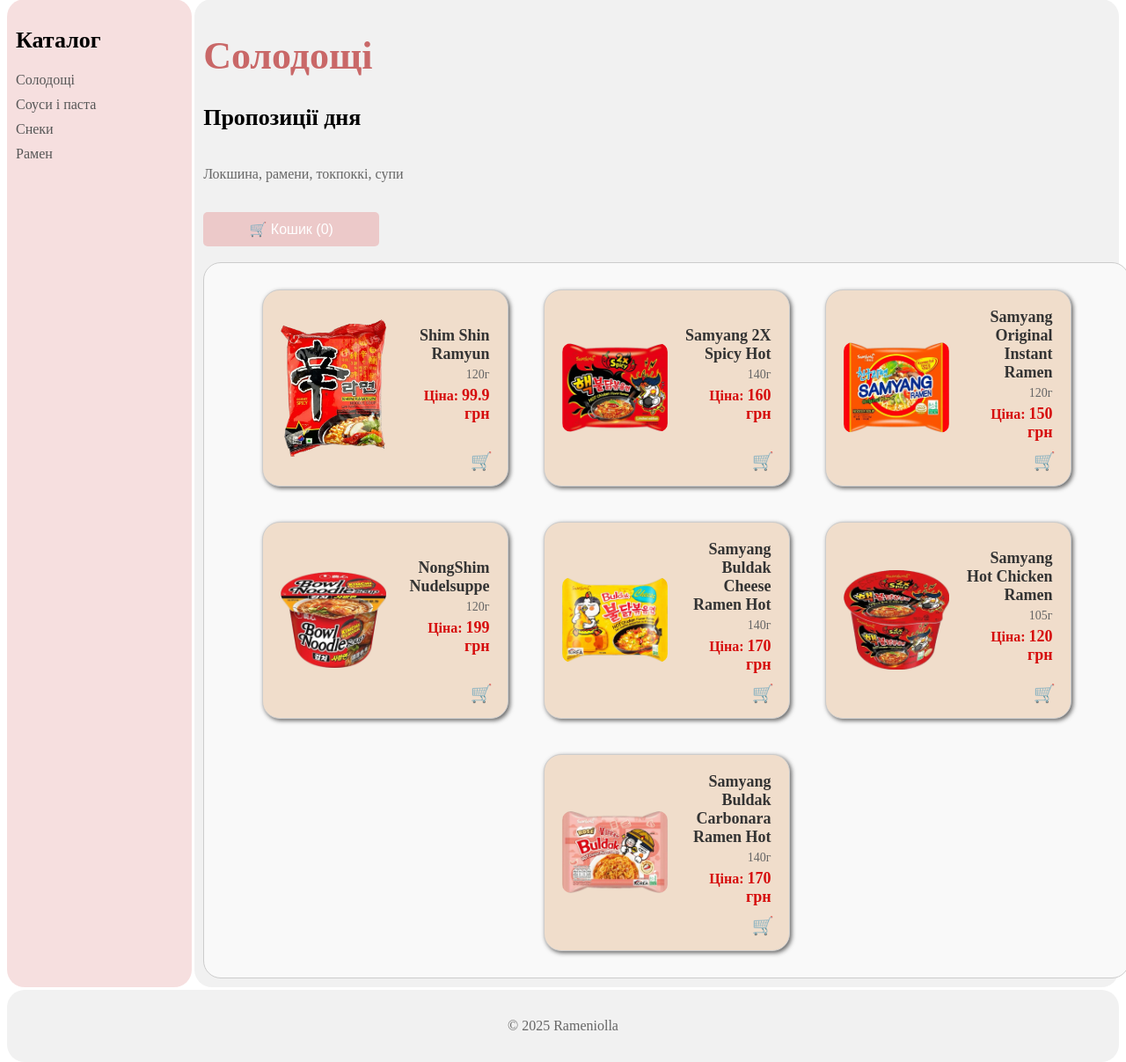
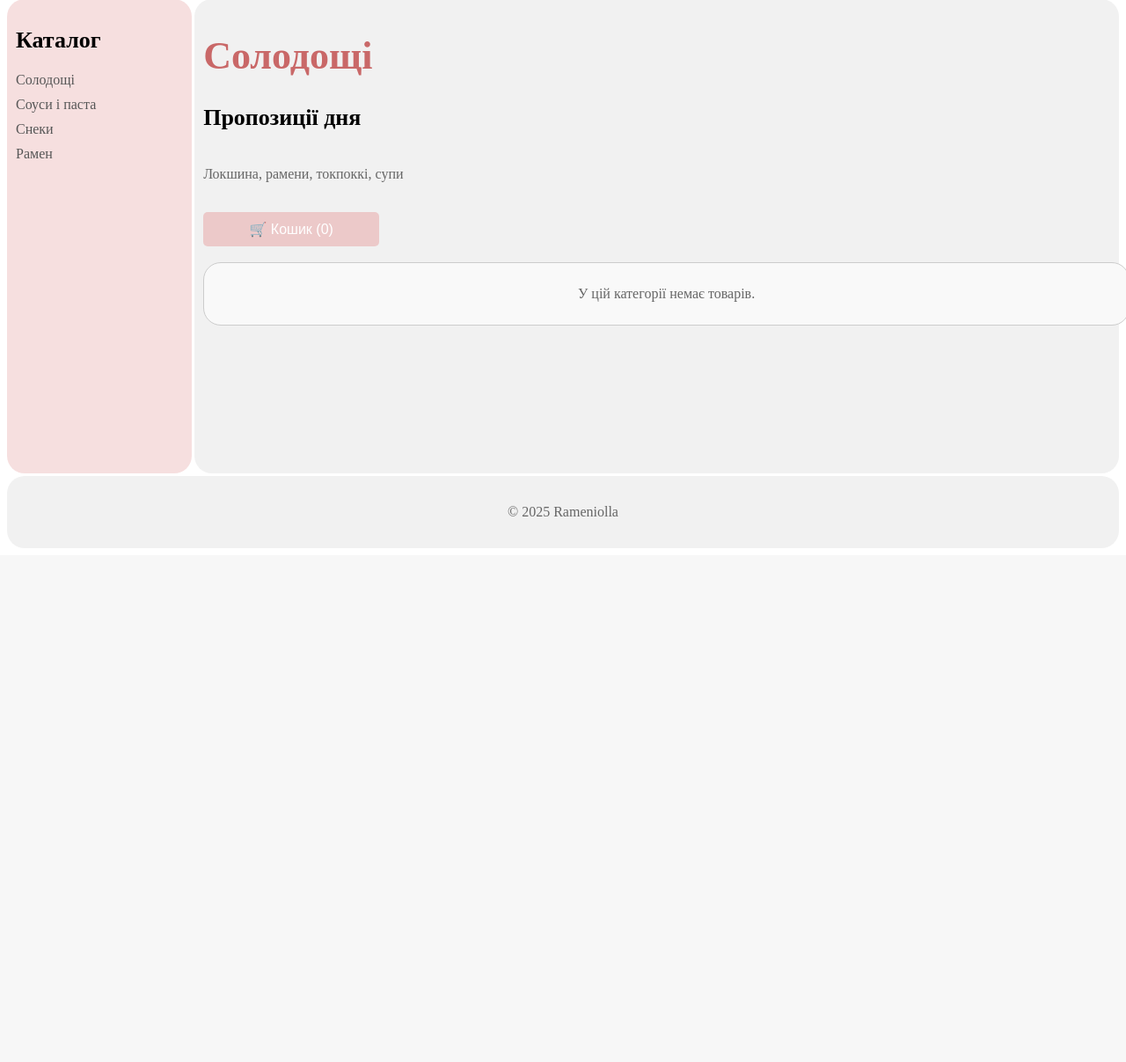
Before and after one commit to meuans/Lab1_Stelmakh_TA-22, a PHP site: page /?leftchoise=sweets in a window 1280 px wide. Shown: the part 185-1392 px from the top of the page at 88% size. After the commit the page ends 772 px from the top, so only its background shows below. Run offline with PHP 8.4, Linux system fonts and the light colour scheme; tables that the repository leaves empty or names only in its code hold one stand-in row (values such as "Sample post").

Commit message:
Додано вивід з бд, фільтрацію за категорією (рамен)

```diff
--- /dev/null
+++ b/connect.php
@@ -0,0 +1,20 @@
+<?php
+$host = 'localhost';
+$db   = 'asian_store';
+$user = 'client1';
+$pass = '';
+$charset = 'utf8mb4';
+
+$dsn = "mysql:host=$host;dbname=$db;charset=$charset";
+$options = [
+    PDO::ATTR_ERRMODE            => PDO::ERRMODE_EXCEPTION,
+    PDO::ATTR_DEFAULT_FETCH_MODE => PDO::FETCH_ASSOC,
+];
+
+try {
+    $pdo = new PDO($dsn, $user, $pass, $options);
+} catch (\PDOException $e) {
+    die("Помилка з'єднання з БД: " . $e->getMessage());
+}
+
+?>
--- a/index.php
+++ b/index.php
@@ -1,5 +1,7 @@
 <?php
 require __DIR__ . '/vendor/autoload.php';
+require_once __DIR__ . '/connect.php'; // Підключення до бази даних
+
 
 use GuzzleHttp\Client;
 use GuzzleHttp\Exception\RequestException;
@@ -22,15 +24,18 @@ $httpClient = new Client([
 
 
 $selectedMenuL = null;
+
 if (isset($_GET['leftchoise'])) {
     $selectedMenuL = $_GET['leftchoise'];
- }
+
+    // Якщо ключ не існує в меню — 404
     if (!array_key_exists($selectedMenuL, $leftMenu)) {
-    $selectedMenuL = null;
-        header("HTTP/1.1 404 Not Found");
-        echo "404 not found";
+        http_response_code(404);
+        echo "404 - Категорія не знайдена.";
         exit;
     }
+}
+
 
 
 ?>
@@ -101,81 +106,39 @@ $httpClient = new Client([
                 <br> <br>
             </div>
 
+            <?php
+            $items = [];
+            if (null !== $selectedMenuL) {
+                $stmt = $pdo->prepare("SELECT * FROM `products` WHERE category = ?");
+                $stmt->execute([$selectedMenuL]);
+                $items = $stmt->fetchAll();
+            }
+            ?>
+
+
+
 
             <div id="catalog">
-
+    <?php if (!empty($items)) : ?>
+        <?php foreach ($items as $item) : ?>
             <div class="item">
-                    <img src="./img/sticker1.webp" alt="Shim Shin Ramyun" height="120">
-
+                <img src="<?= htmlspecialchars($item['image_url']) ?>" alt="<?= htmlspecialchars($item['title']) ?>" height="120">
                 <div class="item-info">
-                        <div class="item-title">Shim Shin Ramyun</div>
-                        <div class="item-description">120г</div>
-                        <div class="item-price">Ціна: <span>99.9 грн</span></div>
-                    </div>
-
-                </div>
-
-                <div class="item">
-                    <img src="./img/sticker2.webp" alt="Samyang 2X Spicy Hot" height="100">
-                    <div class="item-info">
-                        <div class="item-title">Samyang 2X Spicy Hot</div>
-                        <div class="item-description">140г</div>
-                        <div class="item-price">Ціна: <span>160 грн</span></div>
+                    <div class="item-title"><?= htmlspecialchars($item['title']) ?></div>
+                    <div class="item-description"><?= htmlspecialchars($item['description']) ?></div>
+                    <div class="item-price">Ціна: <span><?= htmlspecialchars($item['price']) ?> грн</span></div>
                 </div>
             </div>
-
-
-                <div class="item">
-                    <img src="./img/sticker3.webp" alt="Samyang Original Instant Ramen" height="100">
-                    <div class="item-info">
-                        <div class="item-title">Samyang Original Instant Ramen</div>
-                        <div class="item-description">120г</div>
-                        <div class="item-price">Ціна: <span>150 грн</span></div>
-                    </div>
-                </div>
-
-
-                <div class="item">
-                    <img src="./img/sticker4.webp" alt="NongShim Nudelsuppe" height="100">
-                    <div class="item-info">
-                        <div class="item-title">NongShim Nudelsuppe</div>
-                        <div class="item-description">120г</div>
-                        <div class="item-price">Ціна: <span>199 грн</span></div>
-                    </div>
-                </div>
-
-
-                <div class="item">
-                    <img src="./img/sticker5.webp" alt="Samyang Buldak Cheese Ramen Hot" height="100">
-                    <div class="item-info">
-                        <div class="item-title">Samyang Buldak Cheese Ramen Hot</div>
-                        <div class="item-description">140г</div>
-                        <div class="item-price">Ціна: <span>170 грн</span></div>
-                    </div>
+        <?php endforeach; ?>
+    <?php elseif ($selectedMenuL !== null) : ?>
+        <p>У цій категорії немає товарів.</p>
+    <?php else : ?>
+        <p>Оберіть категорію зліва.</p>
+    <?php endif; ?>
 </div>
 
 
 
-                <div class="item">
-                    <img src="./img/sticker6.webp" alt="Samyang Hot Chicken Ramen" height="100">
-                    <div class="item-info">
-                        <div class="item-title">Samyang Hot Chicken Ramen</div>
-                        <div class="item-description">105г</div>
-                        <div class="item-price">Ціна: <span>120 грн</span></div>
-                    </div>
-                </div>
-
-
-                <div class="item">
-                    <img src="./img/sticker7.webp" alt="Samyang Buldak Carbonara Ramen Hot" height="100">
-                    <div class="item-info">
-                        <div class="item-title">Samyang Buldak Carbonara Ramen Hot</div>
-                        <div class="item-description">140г</div>
-                        <div class="item-price">Ціна: <span>170 грн</span></div>
-                    </div>
-                </div>
-
-            </div>
         </main>
 
 
```
Lines whose indentation alone changed are shown as unchanged.
